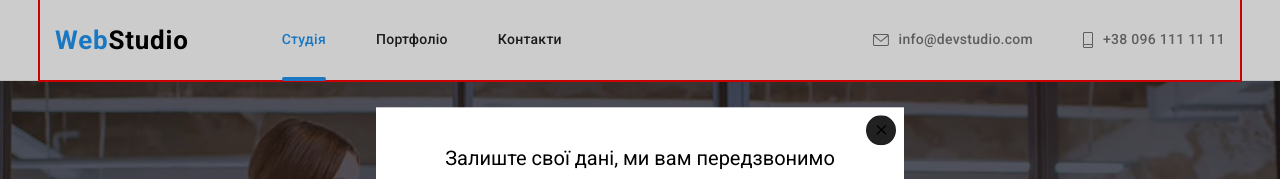
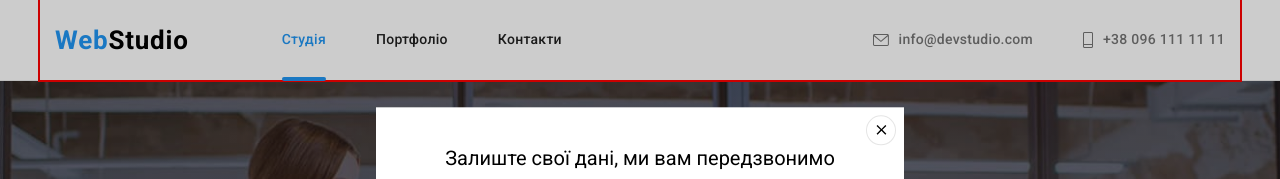
Before and after one commit to Anna199421/goit-markup-hw-06, a plain HTML site: page index.html in a window 1280 px wide. Both pictures are taken after a click on the button "Замовити послугу". Shown: the top 179 px of the page. Drawn offline with nearby package versions, Linux system fonts and the light colour scheme.

Commit message:
update index html file

```diff
--- a/css/style.css
+++ b/css/style.css
@@ -734,7 +734,7 @@ width: 30px;
 height: 30px;
 border: 1px solid rgba(0, 0, 0, 0.1);
 border-radius: 50%;
-background-color: var(--main-color3);
+background-color: var(--main-color);
 position: absolute;
 right: 8px;
 top: 8px;
@@ -743,7 +743,6 @@ align-items: center;
 justify-content: center;
 cursor: pointer;
 box-sizing: border-box;
-border: 1px solid rgba(0, 0, 0, 0.1);
 fill: currentColor;
 transition: background-color 250ms cubic-beziner(0.4, 0, 0.2, 1);
   }
```
